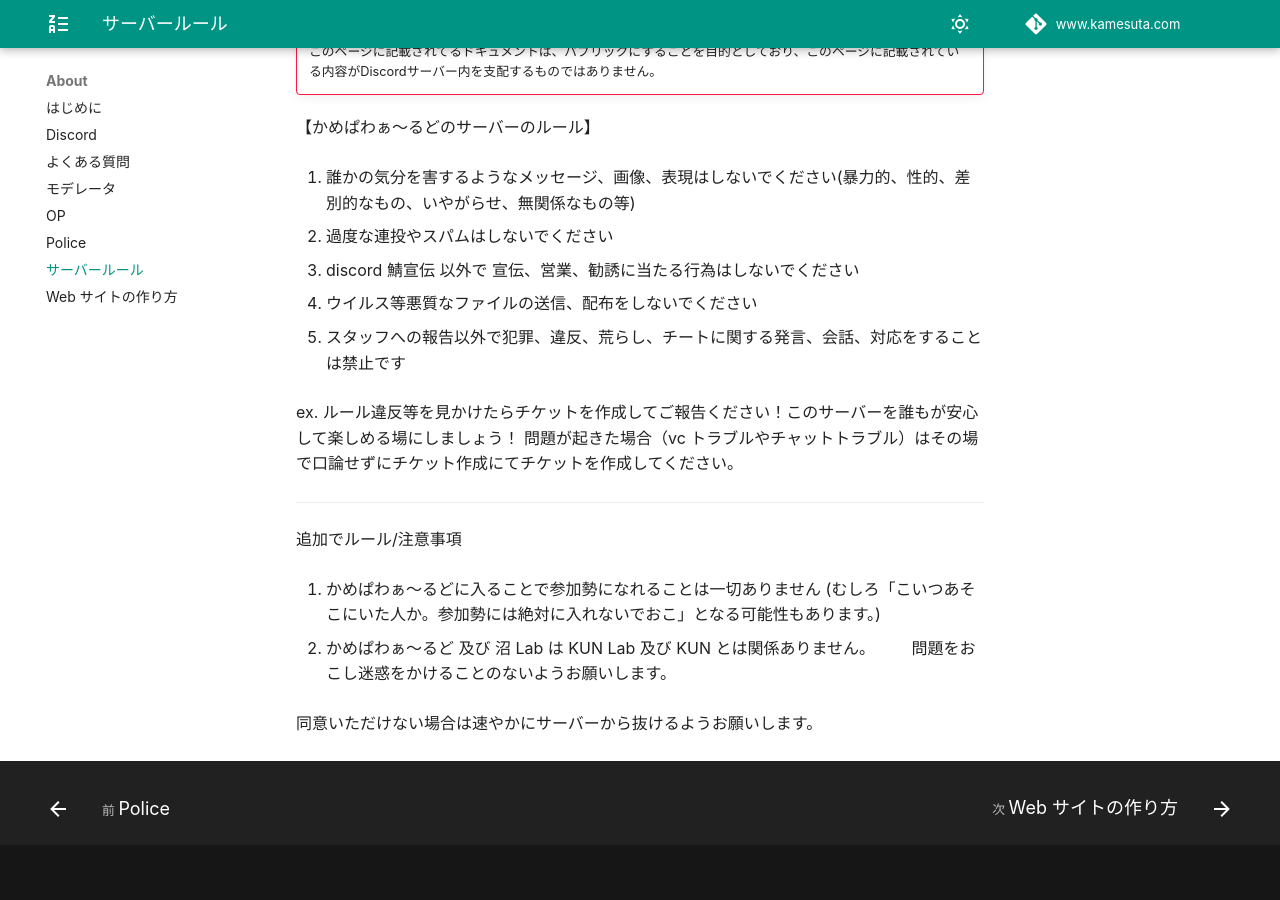
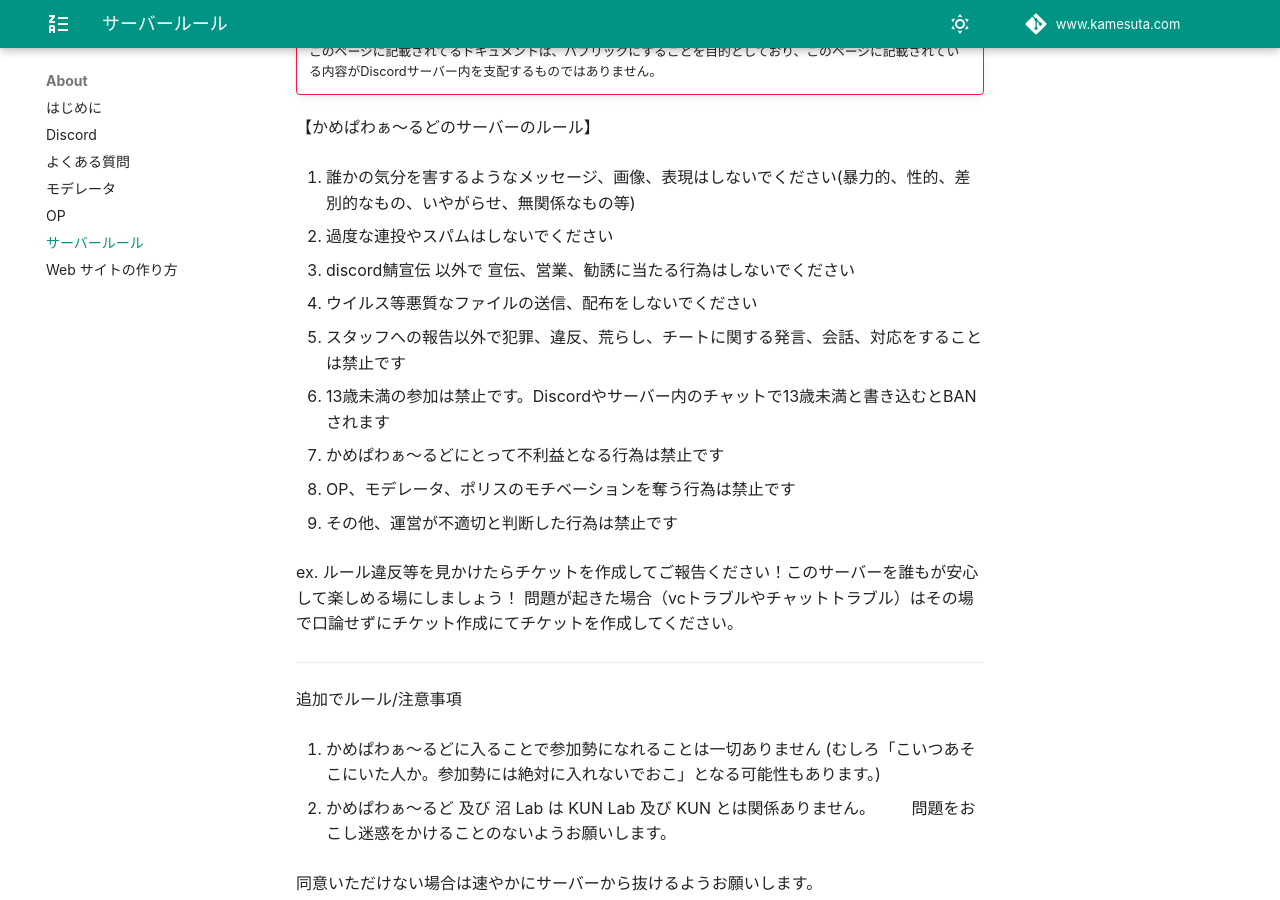
Before and after one commit to Neko7sora/kpw-web, an MkDocs documentation site: the page built from path/docs/mkdocs/docs/about/rule.md, in a window 1280 px wide and 900 px high, scrolled down 350 px. Built offline with MkDocs 1.6.1 and Material for MkDocs 9.7.7, drawn with Linux system fonts in a browser that asks for light colours; some web fonts are replaced; comment, search, counter and statistics services are not loaded.

Commit message:
Policeのページを削除 & 細かい修正 (#21)
* opページの内容を修正

* Policeのページを削除

* サーバールールを最新のものに修正

* Discordのページに何も書かれていなかったのでとりあえず記載

```diff
--- a/path/docs/mkdocs/docs/about/discord.md
+++ b/path/docs/mkdocs/docs/about/discord.md
@@ -1 +1,9 @@
 # Discord
+
+かめぱわぁ～るどに関する質問はDiscordで受け付けています。
+</br>
+Minecraftサーバーに参加するにはDiscordサーバーに参加している必要があります。
+
+[参加はこちらから](https://discord.com/widget?id=930083398691733565&theme=dark)
+
+<iframe src="https://discord.com/widget?id=930083398691733565&theme=dark" width="600" allowtransparency="true" frameborder="0" sandbox="allow-popups allow-popups-to-escape-sandbox allow-same-origin allow-scripts" style="width: 28rem; min-height: 50vh;" loading="lazy"></iframe>
--- a/path/docs/mkdocs/docs/about/role-police.md
+++ /dev/null
@@ -1,37 +0,0 @@
-# Police
-
-!!! Info
-
-    「かめぱわぁ～るど」のマイクラ生活サーバーでpolice権限を持っているプレイヤー
-
-## ![Marvelous_Akio](https://minotar.net/helm/fcc580e66e1f4ab9a8c2f66f983d93e8/25) マーベラス
-
-MCID: `Marvelous_Akio`
-
-## ![Pa1umu](https://minotar.net/helm/c8050652df0b4f57bf5b345933f33eae/25) ぱるむ
-
-MCID: `Pa1umu`
-
-## ![Ojihan](https://minotar.net/helm/10c499e305ea46028f195261d785e0b6/25) おじはん
-
-MCID: `Ojihan`
-
-## ![seshiru_0854](https://minotar.net/helm/3c28baa07b834555b1e4a585b026719b/25) せしる
-
-MCID: `seshiru_0854`
-
-## ![_hayachan](https://minotar.net/helm/f8be45f71a8c4cfda3e3ce5355865ea4/25) はやて
-
-MCID: `_hayachan`
-
-## ![fuari](https://minotar.net/helm/c2f67ab0546148b880106ac480753383/25) ふあり
-
-MCID: `fuari`
-
-## ![gakusei_gizagiza](https://minotar.net/helm/1fa73990b41946cbbcf0a7f1fe2696f8/25) ぎざぎざ
-
-MCID: `gakusei_gizagiza`
-
-## ![koikingu_gyarado](https://minotar.net/helm/58c9daf589c14497a3cd3f7e746ed259/25) こいきんぐ
-
-MCID: `koikingu_gyarado`
--- a/path/docs/mkdocs/docs/about/rule.md
+++ b/path/docs/mkdocs/docs/about/rule.md
@@ -14,22 +14,30 @@
 
 2. 過度な連投やスパムはしないでください
 
-3. discord 鯖宣伝 以外で 宣伝、営業、勧誘に当たる行為はしないでください
+3. discord鯖宣伝 以外で 宣伝、営業、勧誘に当たる行為はしないでください
 
 4. ウイルス等悪質なファイルの送信、配布をしないでください
 
 5. スタッフへの報告以外で犯罪、違反、荒らし、チートに関する発言、会話、対応をすることは禁止です
 
+6. 13歳未満の参加は禁止です。Discordやサーバー内のチャットで13歳未満と書き込むとBANされます
+
+7. かめぱわぁ～るどにとって不利益となる行為は禁止です
+
+8. OP、モデレータ、ポリスのモチベーションを奪う行為は禁止です
+
+9. その他、運営が不適切と判断した行為は禁止です
+
 ex. ルール違反等を見かけたらチケットを作成してご報告ください！このサーバーを誰もが安心して楽しめる場にしましょう！
-問題が起きた場合（vc トラブルやチャットトラブル）はその場で口論せずにチケット作成にてチケットを作成してください。
+問題が起きた場合（vcトラブルやチャットトラブル）はその場で口論せずにチケット作成にてチケットを作成してください。
 
 ---
 
 追加でルール/注意事項
 
-6. かめぱわぁ～るどに入ることで参加勢になれることは一切ありません (むしろ「こいつあそこにいた人か。参加勢には絶対に入れないでおこ」となる可能性もあります。)
+10. かめぱわぁ～るどに入ることで参加勢になれることは一切ありません (むしろ「こいつあそこにいた人か。参加勢には絶対に入れないでおこ」となる可能性もあります。)
 
-7. かめぱわぁ～るど 及び 沼 Lab は KUN Lab 及び KUN とは関係ありません。
+11. かめぱわぁ～るど 及び 沼 Lab は KUN Lab 及び KUN とは関係ありません。
    　　問題をおこし迷惑をかけることのないようお願いします。
 
 同意いただけない場合は速やかにサーバーから抜けるようお願いします。
```
